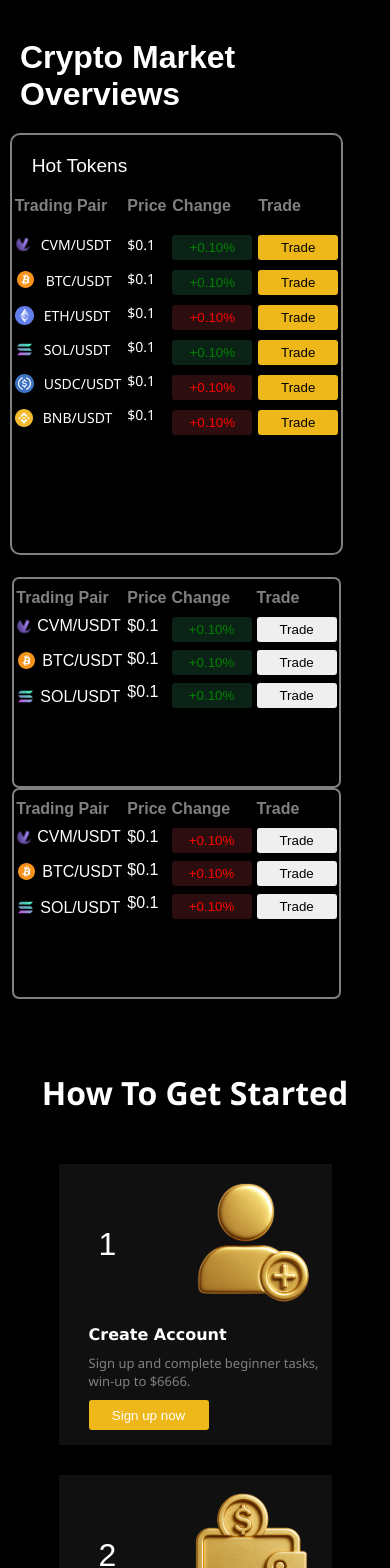
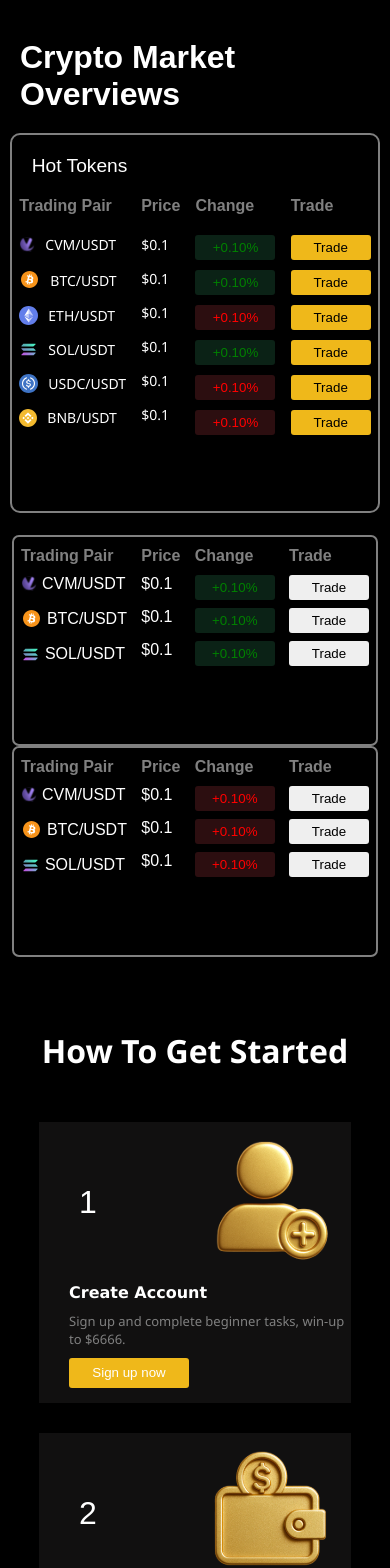
Before and after one commit to Bigoluwagentle/abdulmalik-buycex, a Next.js app: page / in a window 390 px wide. Shown: the part 2040-3608 px from the top of the page. Built offline with nearby package versions, Linux system fonts and the light colour scheme.

Commit message:
Initial commit

```diff
--- a/styles/Home.module.css
+++ b/styles/Home.module.css
@@ -603,7 +603,8 @@
       + article{
         flex-direction: column;
         > section{
-          width: 90%;
+          width: 100%;
+          min-height: 45vh;
         }
       }
     }
@@ -613,7 +614,7 @@
       flex-direction: column;
       align-items: center;
       > aside{
-        width: 70%;
+        width: 80%;
         margin-bottom: 30px;
       }
       + h1{
@@ -623,7 +624,7 @@
           align-items: center;
           > section{
             margin-bottom: 30px;
-            width: 70%;
+            width: 90%;
           }
           + nav{
             > h2{
@@ -647,6 +648,9 @@
                       align-items: center;
                       margin-top: 30px;
                       text-align: center;
+                      > button{
+                        margin-bottom: 20px;
+                      }
                     }
                   }
                 }
@@ -656,7 +660,7 @@
                     flex-direction: column;
                     align-items: center;
                     > summary{
-                      width: 80%;
+                      width: 90%;
                       margin-bottom: 30px;
                     }
                   }
```
